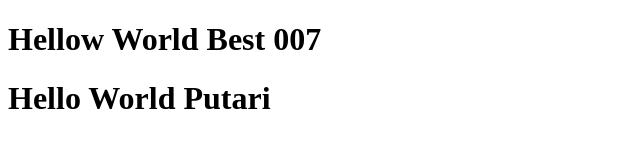
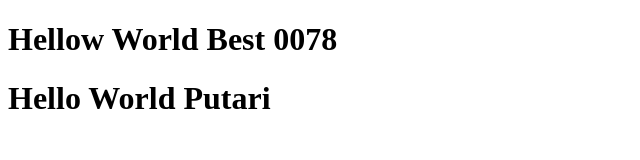
Before and after one commit to Petch003/my-startup, a plain HTML site: page index.html in a window 1280 px wide. Shown: the full height of the page, 0-640 px from the left. Drawn offline with Linux system fonts and the light colour scheme.

Commit message:
add 0078

```diff
--- a/index.html
+++ b/index.html
@@ -6,7 +6,7 @@
     <title>Document</title>
 </head>
 <body>
-    <h1> Hellow World Best 007 </h1>
+    <h1> Hellow World Best 0078 </h1>
     <H1>Hello World Putari</H1>
 
 </body>
```
